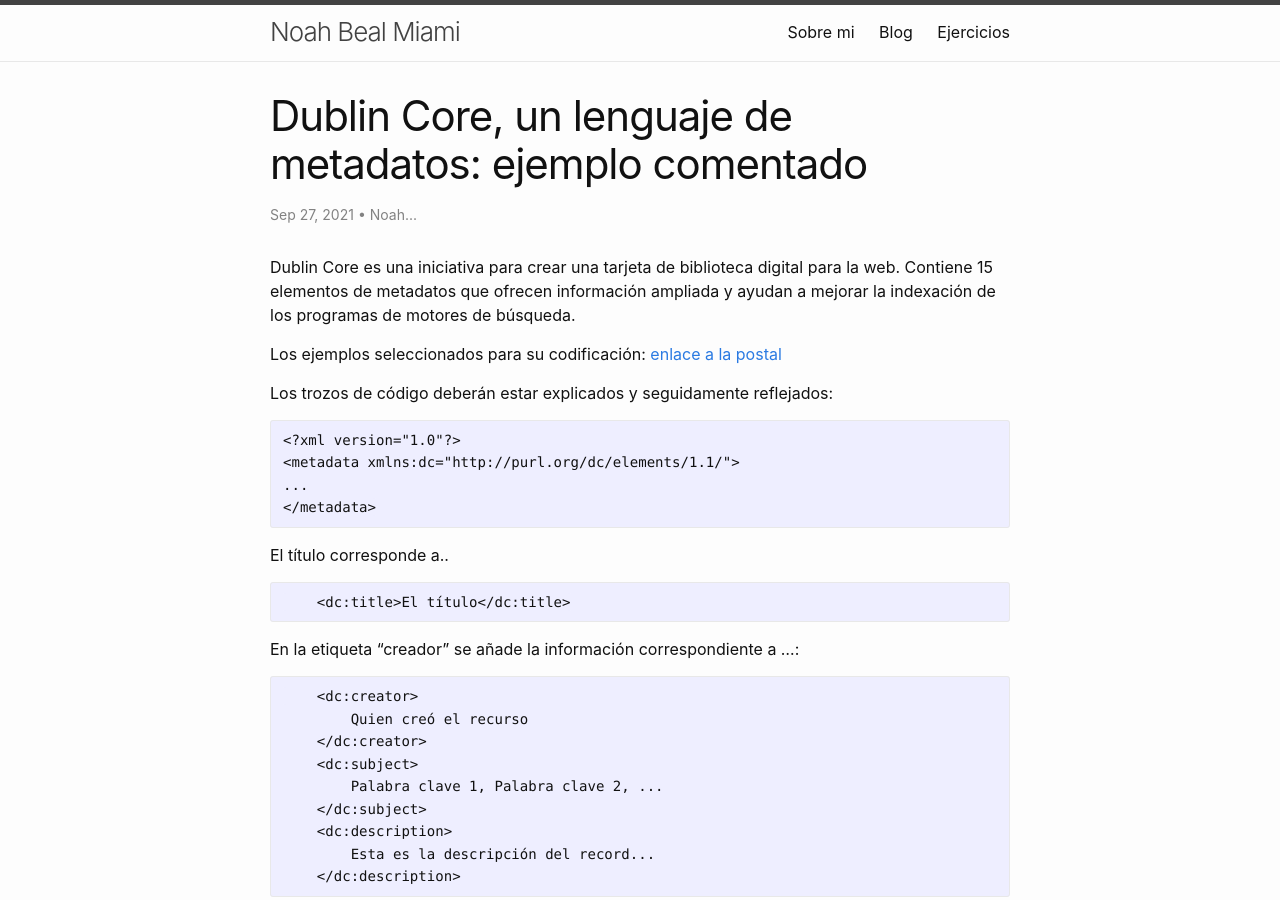
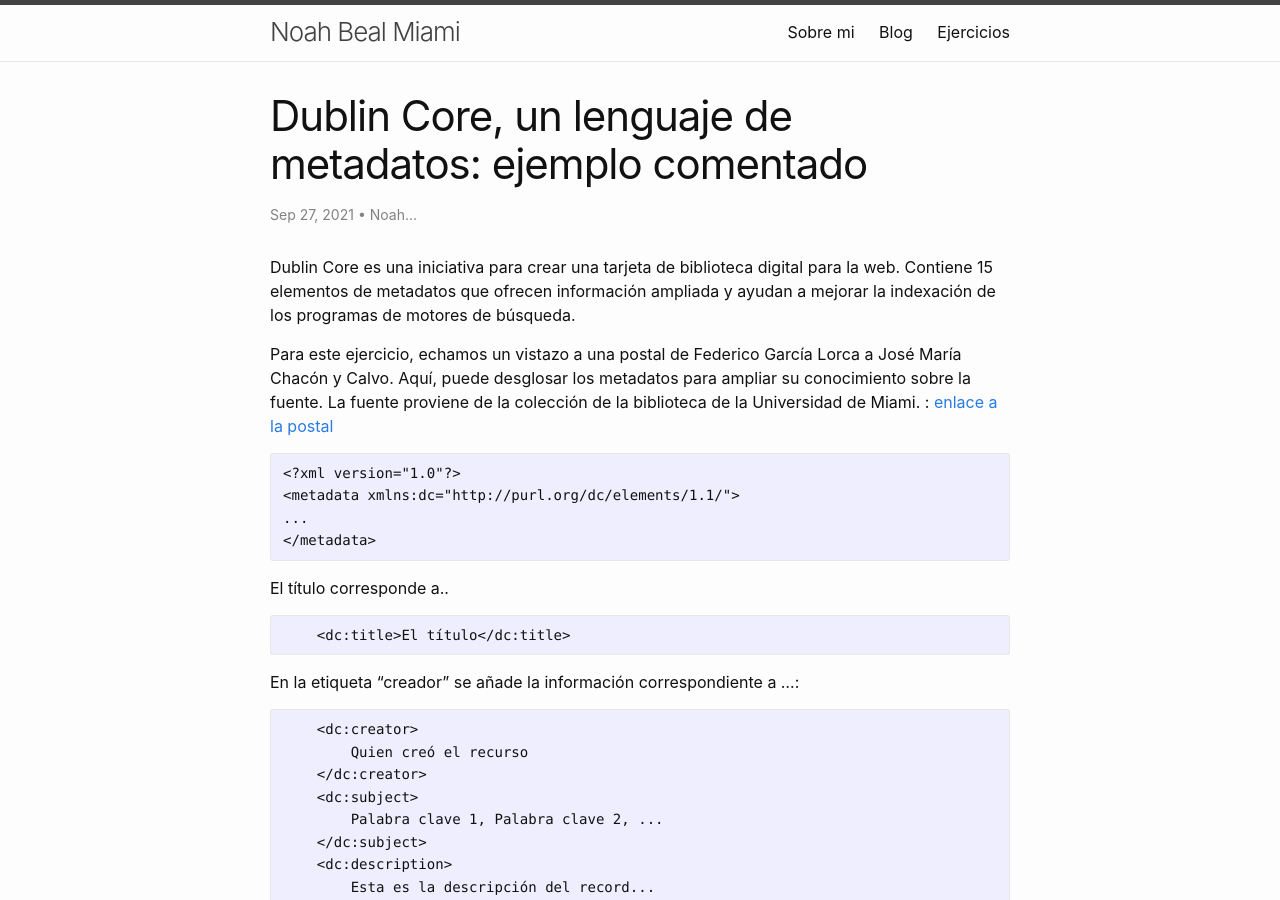
Before and after one commit to NoahBeal/NoahBeal.github.io, a Jekyll site: the page built from _posts/2021-09-27-metadatos.md, in a window 1280 px wide and 900 px high. Built offline with Jekyll 4.4.1, drawn with Linux system fonts in a browser that asks for light colours.

Commit message:
Update 2021-09-27-metadatos.md

`````diff
--- a/_posts/2021-09-27-metadatos.md
+++ b/_posts/2021-09-27-metadatos.md
@@ -8,9 +8,9 @@ author: Noah...
 Dublin Core es una iniciativa para crear una tarjeta de biblioteca digital para la web. Contiene 15 elementos de metadatos que ofrecen información ampliada y ayudan a mejorar la indexación de los programas de motores de búsqueda.
 
 
-Los ejemplos seleccionados para su codificación: [enlace a la postal](https://merrick.library.miami.edu/cdm/compoundobject/collection/chc5324/id/31/rec/19)
+Para este ejercicio, echamos un vistazo a una postal de Federico García Lorca a José María Chacón y Calvo. Aquí, puede desglosar los metadatos para ampliar su conocimiento sobre la fuente. La fuente proviene de la colección de la biblioteca de la Universidad de Miami. : [enlace a la postal](https://merrick.library.miami.edu/cdm/compoundobject/collection/chc5324/id/31/rec/19)
 
-Los trozos de código deberán estar explicados y seguidamente reflejados:
+
 
 ````
 <?xml version="1.0"?>
`````
